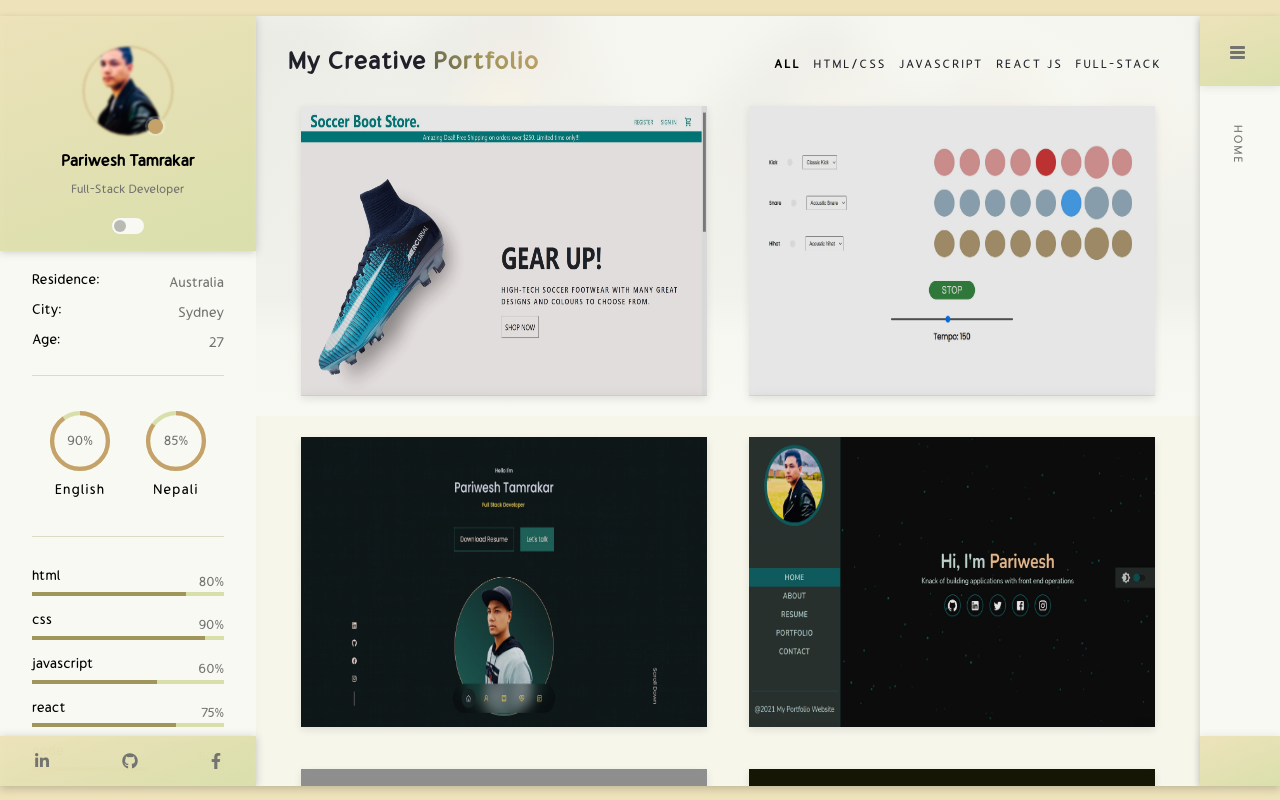
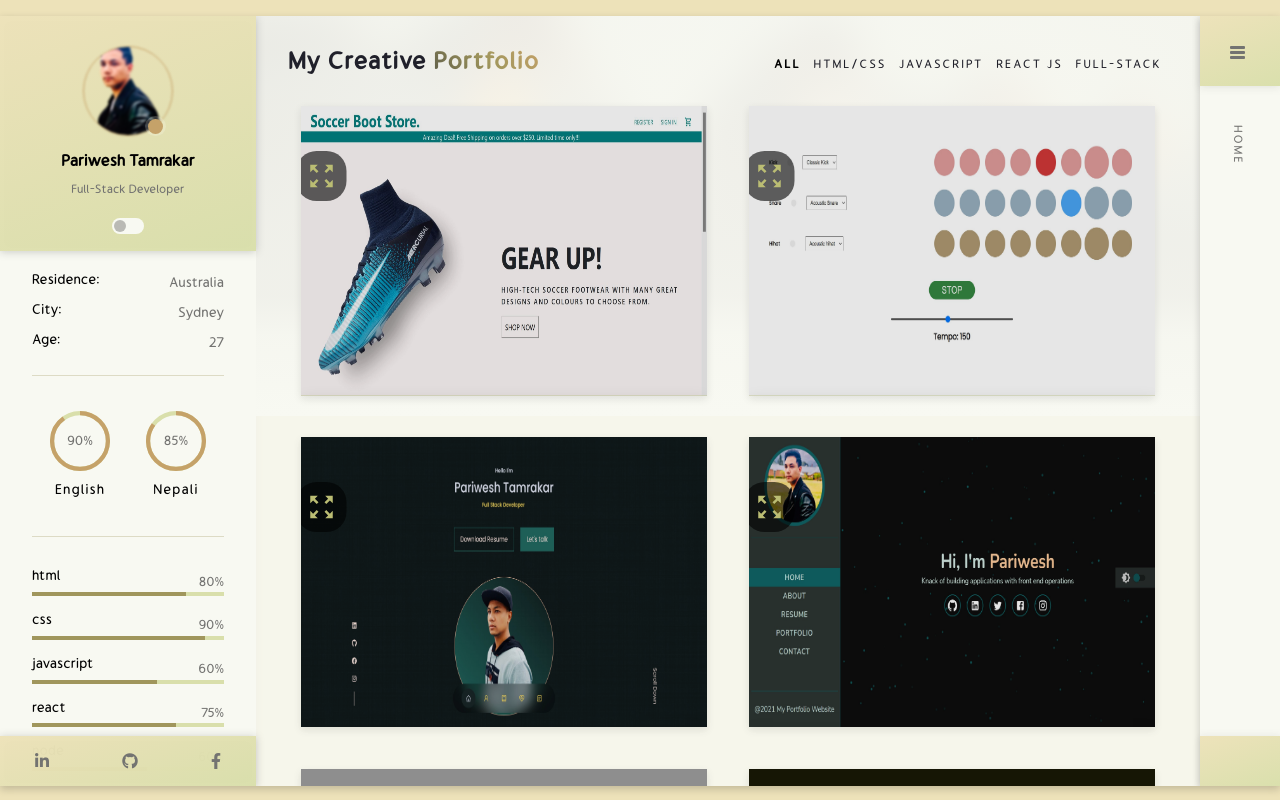
Before and after one commit to pariweshtamr/official-portfolio, a React (Create React App) app: page /portfolio in a window 1280 px wide. Built offline with nearby package versions, Linux system fonts and the light colour scheme; grey boxes are pictures that could not be loaded.

Commit message:
added image view feature to portfolio images

```diff
--- a/src/App.scss
+++ b/src/App.scss
@@ -56,6 +56,41 @@
     }
   }
 
+  .image-viewer {
+    position: fixed;
+    top: 0;
+    left: 0;
+    right: 0;
+    bottom: 0;
+    background: rgba(0, 0, 0, 0.8);
+    z-index: 999;
+    backdrop-filter: blur(5px);
+
+    .close-image-viewer {
+      color: var(--color-white);
+      position: absolute;
+      right: 8px;
+      top: 8px;
+      font-size: 30px;
+      cursor: pointer;
+      z-index: 999;
+    }
+
+    .image-wrapper {
+      width: 100%;
+      height: 100%;
+      display: flex;
+      justify-content: center;
+      align-items: center;
+
+      img {
+        width: 80%;
+        height: 80%;
+        object-fit: contain;
+      }
+    }
+  }
+
   @keyframes puls {
     0% {
       transform: scale(0.6);
--- a/src/components/Journey/journey.scss
+++ b/src/components/Journey/journey.scss
@@ -10,41 +10,6 @@
 
   @include trial() {
     padding: 70px 15px;
-  }
-
-  .image-viewer {
-    position: fixed;
-    top: 0;
-    left: 0;
-    right: 0;
-    bottom: 0;
-    background: rgba(0, 0, 0, 0.8);
-    z-index: 999;
-    backdrop-filter: blur(5px);
-
-    .close-image-viewer {
-      color: var(--color-white);
-      position: absolute;
-      right: 8px;
-      top: 8px;
-      font-size: 30px;
-      cursor: pointer;
-      z-index: 999;
-    }
-
-    .image-wrapper {
-      width: 100%;
-      height: 100%;
-      display: flex;
-      justify-content: center;
-      align-items: center;
-
-      img {
-        width: 100%;
-        height: 100%;
-        object-fit: contain;
-      }
-    }
   }
 
   .all-title {
--- a/src/components/Sidebar/Left/Leftbar.js
+++ b/src/components/Sidebar/Left/Leftbar.js
@@ -1,4 +1,4 @@
-import { Container, FormCheck } from "react-bootstrap"
+import { FormCheck } from "react-bootstrap"
 import { useDispatch } from "react-redux"
 import { images } from "../../../constants"
 import { toggle } from "../../../redux/DarkMode/DarkModeSlice"
--- a/src/components/Work/Work.js
+++ b/src/components/Work/Work.js
@@ -3,13 +3,22 @@ import { motion } from "framer-motion"
 import { useState } from "react"
 import { projects } from "../../constants"
 import { AiFillEye, AiFillGithub } from "react-icons/ai"
+import { MdZoomOutMap } from "react-icons/md"
 import { Container } from "react-bootstrap"
+import { AiFillCloseCircle } from "react-icons/ai"
 import { Helmet } from "react-helmet-async"
 
 const Work = () => {
   const [activeFilter, setActiveFilter] = useState("ALL")
   const [animateCard, setAnimateCard] = useState({ y: 0, opactiy: 1 })
   const [filterWork, setFilterWork] = useState(projects)
+  const [openImg, setOpenImg] = useState(false)
+  const [image, setImage] = useState()
+
+  const handleOnZoom = (img) => {
+    setOpenImg(true)
+    setImage(img)
+  }
 
   const handleWorkFilter = (item) => {
     setActiveFilter(item)
@@ -32,6 +41,22 @@ const Work = () => {
         <div className="top-bg-overlay"></div>
       </div>
       <Container fluid className="work-container">
+        {openImg && (
+          <div className="image-viewer">
+            <AiFillCloseCircle
+              className="close-image-viewer"
+              onClick={() => setOpenImg(false)}
+            />
+            <motion.div
+              initial={{ scale: 0 }}
+              animate={{ scale: 1 }}
+              transition={{ duration: 0.6 }}
+              className="image-wrapper"
+            >
+              <img src={image} alt="" />
+            </motion.div>
+          </div>
+        )}
         <div className="work-header">
           <div className="all-title">
             <h4>
@@ -64,6 +89,9 @@ const Work = () => {
           {filterWork.map((work, i) => (
             <div className="work-item" key={i}>
               <div className="work-img">
+                <div className="zoom-icon-container">
+                  <MdZoomOutMap onClick={() => handleOnZoom(work.image)} />
+                </div>
                 <img src={work.image} alt={work.title} />
               </div>
 
--- a/src/components/Work/work.scss
+++ b/src/components/Work/work.scss
@@ -89,8 +89,59 @@
       &:hover {
         filter: brightness(100%);
 
+        .work-img {
+          .zoom-icon-container {
+            display: block;
+            svg {
+              display: block;
+              z-index: 1;
+            }
+          }
+        }
+
         .work-item-description {
           transform: translateY(0);
+        }
+      }
+
+      .work-img {
+        width: 100%;
+        height: 100%;
+        position: relative;
+        &:hover {
+          cursor: pointer;
+        }
+        .zoom-icon-container {
+          // display: none;
+          position: absolute;
+          top: 50%;
+          left: 50%;
+          transform: translate(-415%, -200%);
+          width: 50px;
+          height: 50px;
+          border-radius: 40%;
+          background: rgba(0, 0, 0, 0.6);
+          &:hover {
+            background: var(--color-secondaryLight);
+            svg {
+              color: var(--color-dark);
+            }
+          }
+          svg {
+            width: 30px;
+            height: 30px;
+            position: relative;
+            left: 50%;
+            top: 50%;
+            transform: translate(-50%, -50%);
+            color: var(--color-secondaryLight);
+          }
+        }
+
+        img {
+          width: 100%;
+          height: 100%;
+          object-fit: fill;
         }
       }
 
@@ -160,17 +211,6 @@
         }
       }
 
-      .work-img {
-        width: 100%;
-        height: 100%;
-        position: relative;
-
-        img {
-          width: 100%;
-          height: 100%;
-          object-fit: fill;
-        }
-      }
       .work-content {
         padding: 0.5rem 1rem;
         width: 100%;
```
